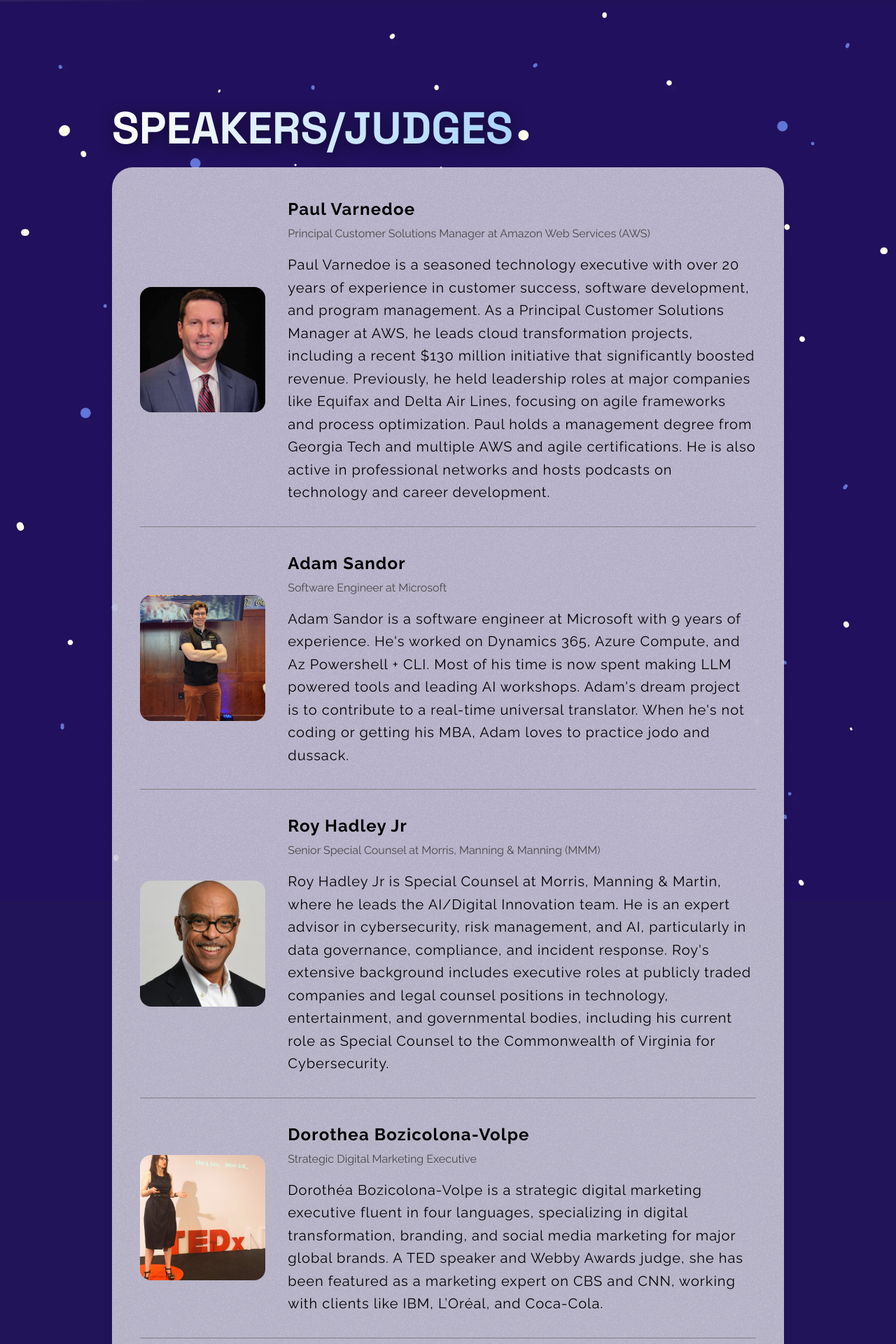
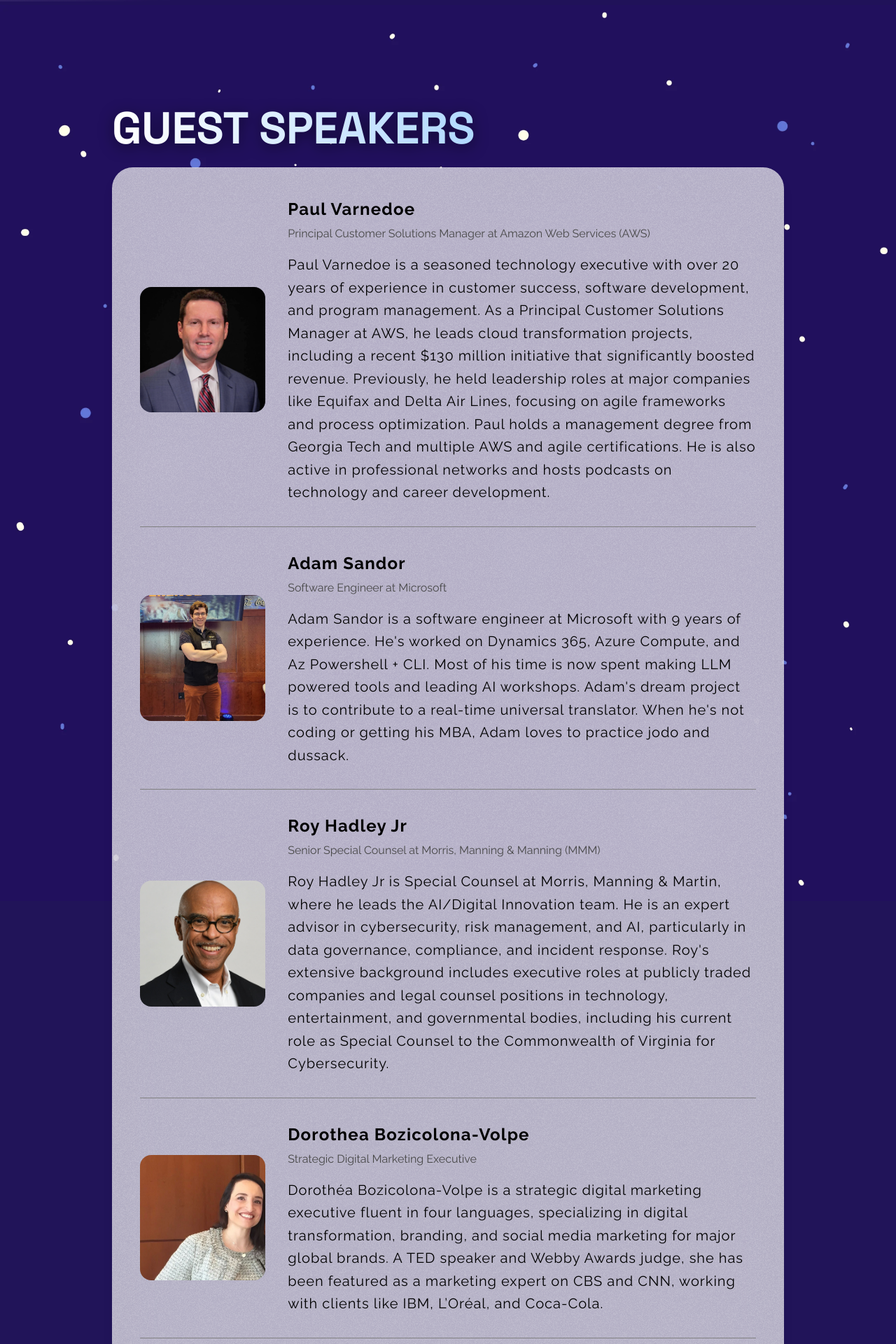
Before and after one commit to project-emory/emory-hacks, a Next.js app: page / in a window 1280 px wide. Shown: the part 6060-7980 px from the top of the page at 70% size. Built offline with nearby package versions, Linux system fonts and the light colour scheme.

Commit message:
updated bozicolona speakre image

```diff
--- a/src/app/sections/4-speakers/content.jsx
+++ b/src/app/sections/4-speakers/content.jsx
@@ -28,7 +28,7 @@ const Content = () => {
         transition={{ duration: 1.5, ease: "easeOut" }}
         className="mb-2 text-title font-bold bg-gradient-to-r from-white to-brand-tertiary text-transparent bg-clip-text drop-shadow-title"
       >
-        SPEAKERS/JUDGES
+        GUEST SPEAKERS
       </motion.h2>
 
       {/* BODY */}
@@ -54,7 +54,12 @@ const Speaker = ({ speaker, isLast }) => {
       <div className="flex gap-3 md:gap-8 md:items-center">
         {/* PROFILE */}
         <div className="rounded-xl md:rounded-2xl size-[14vw] relative overflow-hidden">
-          <Image src={speaker.image} alt="speaker" fill className="object-cover" />
+          <Image
+            src={speaker.image}
+            alt={`${speaker.name} - ${speaker.title}`}
+            fill
+            className={`object-cover ${speaker.name.includes("Bozicolona-Volpe") ? "object-[center_10%]" : "object-center"}`}
+          />
         </div>
 
         {/* DESCRIPTION */}
--- a/src/app/sections/4-speakers/data.json
+++ b/src/app/sections/4-speakers/data.json
@@ -20,7 +20,7 @@
   {
     "name": "Dorothea Bozicolona-Volpe",
     "title": "Strategic Digital Marketing Executive",
-    "image": "/images/speakers/bozicolona-volpe.jpg",
+    "image": "/images/speakers/bozicolona-volpe_2.jpg",
     "bio": "Dorothéa Bozicolona-Volpe is a strategic digital marketing executive fluent in four languages, specializing in digital transformation, branding, and social media marketing for major global brands. A TED speaker and Webby Awards judge, she has been featured as a marketing expert on CBS and CNN, working with clients like IBM, L’Oréal, and Coca-Cola."
   },
   {
```
Also changed, not shown: public/images/speakers/bozicolona-volpe_2.jpg (added), 1 other file (tests, documents, lock files or other folders).
